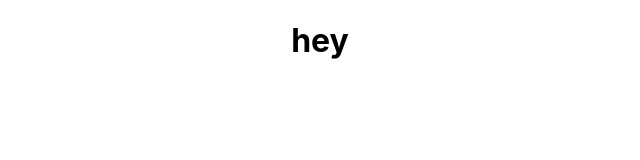
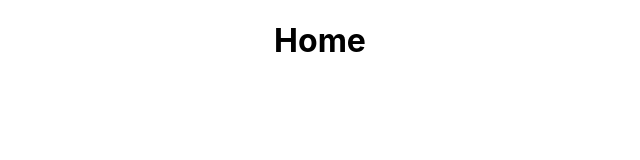
Before and after one commit to orjiAce/humidity, a React (Create React App) app: page / in a window 1280 px wide. Shown: the top 160 px of the page, without its empty margins (320-960 px from the left). Built offline with nearby package versions, Linux system fonts and the light colour scheme.

Commit message:
Initialize project using Create React App

```diff
--- a/package.json
+++ b/package.json
@@ -6,8 +6,10 @@
     "@testing-library/jest-dom": "^4.2.4",
     "@testing-library/react": "^9.3.2",
     "@testing-library/user-event": "^7.1.2",
+    "gsap": "^3.4.0",
     "react": "^16.13.1",
     "react-dom": "^16.13.1",
+    "react-router-dom": "^5.2.0",
     "react-scripts": "3.4.1"
   },
   "scripts": {
--- a/src/App.js
+++ b/src/App.js
@@ -1,10 +1,16 @@
 import React from 'react';
 import './App.css';
+import {BrowserRouter, Route, Switch} from "react-router-dom"
+import Home from "./Pages/Home";
 
 function App() {
   return (
     <div className="App">
-<h1>hey</h1>
+<BrowserRouter>
+  <Switch>
+    <Route exact path='/' component={Home}/>
+  </Switch>
+</BrowserRouter>
     </div>
   );
 }
--- /dev/null
+++ b/src/Pages/Home.js
@@ -0,0 +1,13 @@
+import React, {Component} from 'react';
+
+class Home extends Component {
+    render() {
+        return (
+            <div>
+              <h1>Home</h1>
+            </div>
+        );
+    }
+}
+
+export default Home;
```
Also changed, not shown: 2 other files (tests, documents, lock files or other folders).
